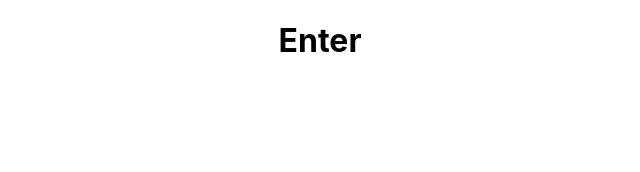
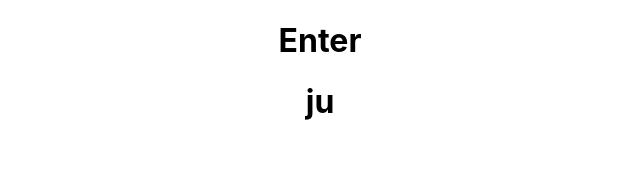
Before and after one commit to akshay123332/fun-tr-7619, a React (Create React App) app in the folder ainak/: page / in a window 1280 px wide. Shown: the top 172 px of the page, without its empty margins (320-960 px from the left). Built offline with nearby package versions, Linux system fonts and the light colour scheme.

Commit message:
git init

```diff
--- a/ainak/src/App.js
+++ b/ainak/src/App.js
@@ -5,6 +5,7 @@ function App() {
   return (
     <div className="App">
       <h1>Enter</h1>
+      <h1>ju</h1>
     </div>
   );
 }
```
